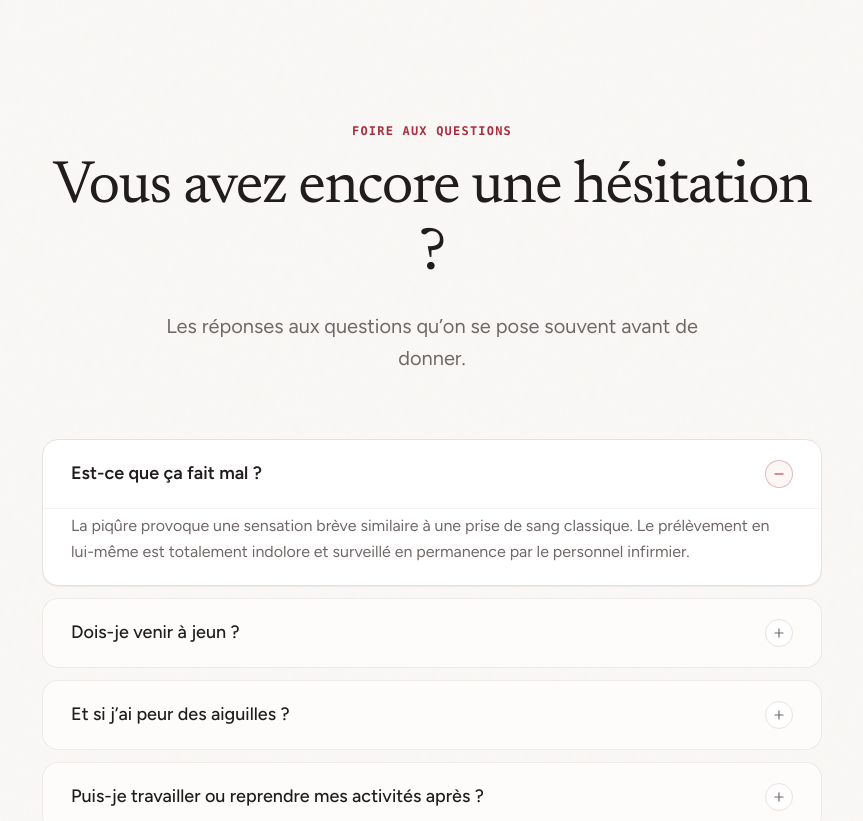
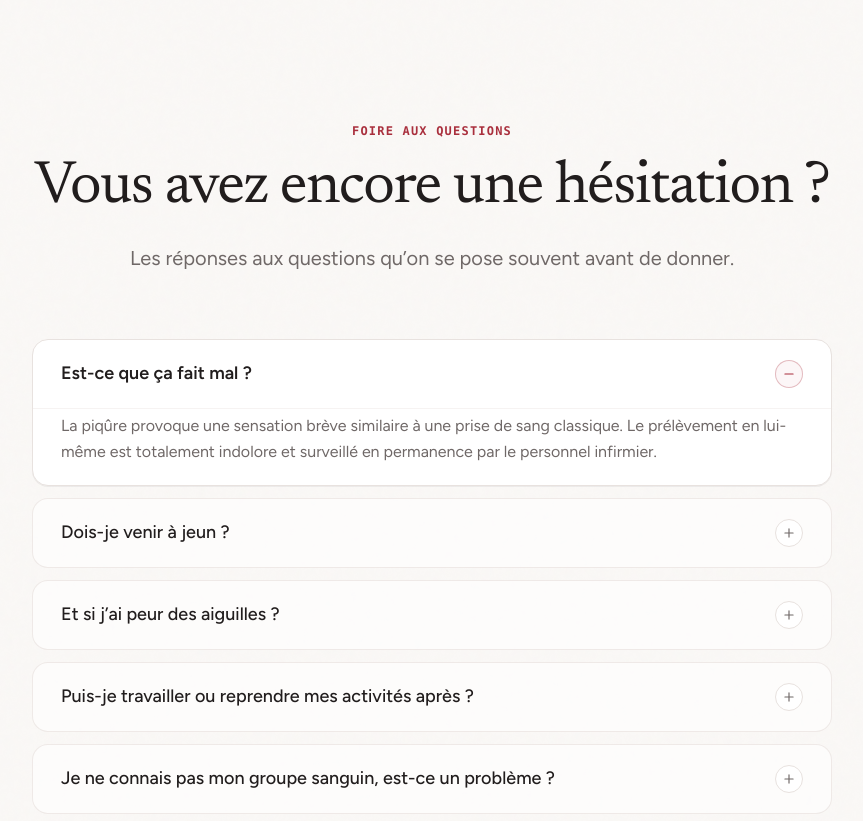
Before and after one commit to SergeCodeur/hemora, a Next.js app: page / in a window 1280 px wide. Shown: the part 7220-8041 px from the top of the page, without its empty margins (208-1071 px from the left). Built offline with nearby package versions, Linux system fonts and the light colour scheme.

Commit message:
style(faq): set container max-width to 800px on desktop and prevent orphan question mark

```diff
--- a/src/components/sections/faq-section.tsx
+++ b/src/components/sections/faq-section.tsx
@@ -67,7 +67,7 @@ export function FAQSection() {
       aria-labelledby="faq-title"
     >
       <Container size="default">
-        <div className="max-w-3xl lg:max-w-[780px] mx-auto space-y-12 sm:space-y-16">
+        <div className="max-w-3xl lg:max-w-[800px] mx-auto space-y-12 sm:space-y-16">
 
           {/* ========================================================================= */}
           {/* EN-TÊTE ÉDITORIAL CENTRÉ                                                 */}
@@ -80,9 +80,9 @@ export function FAQSection() {
               id="faq-title"
               className="font-serif text-3xl sm:text-4xl md:text-5xl lg:text-6xl font-normal text-hemora-text tracking-tight leading-[1.12]"
             >
-              Vous avez encore une hésitation ?
+              Vous avez encore une hésitation&nbsp;?
             </h2>
-            <p className="text-hemora-muted text-base sm:text-lg md:text-xl font-normal leading-relaxed max-w-xl mx-auto pt-1">
+            <p className="text-hemora-muted text-base sm:text-lg md:text-xl font-normal leading-relaxed max-w-2xl mx-auto pt-1">
               Les réponses aux questions qu’on se pose souvent avant de donner.
             </p>
           </div>
```
